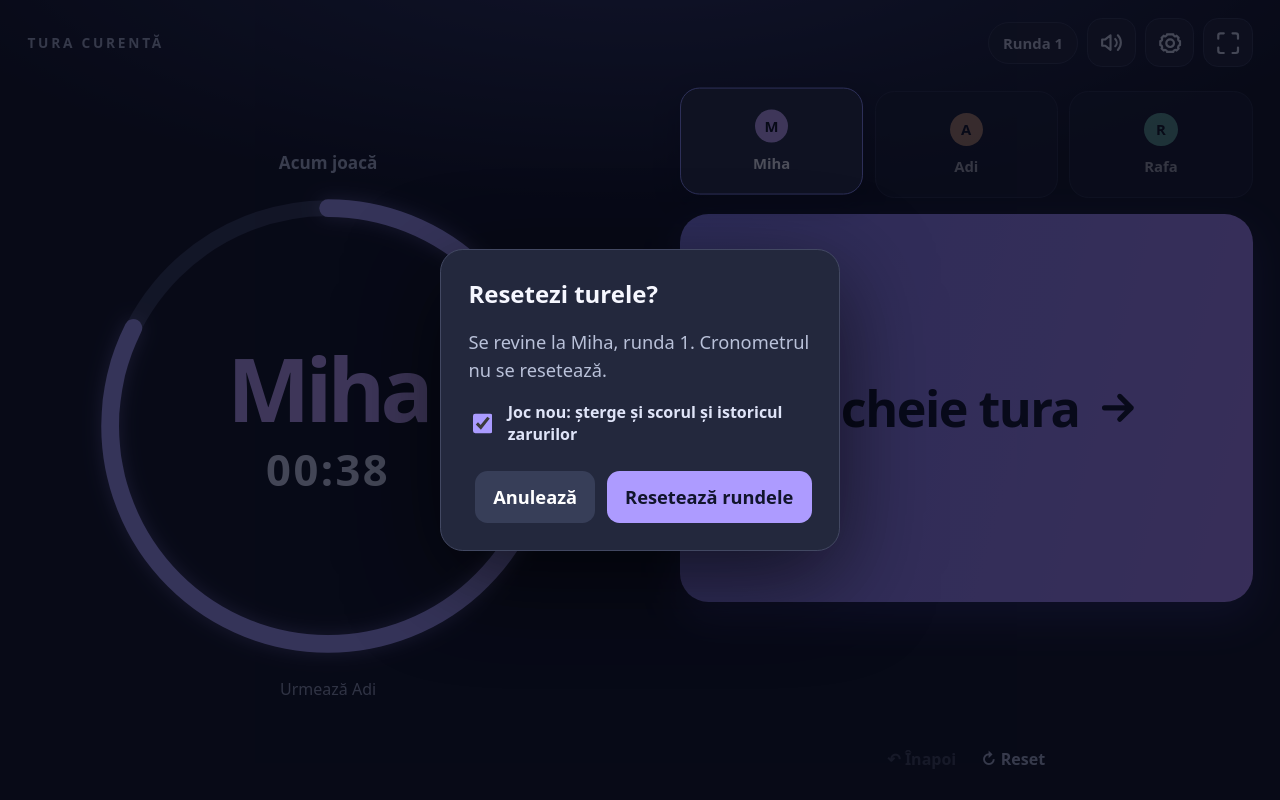
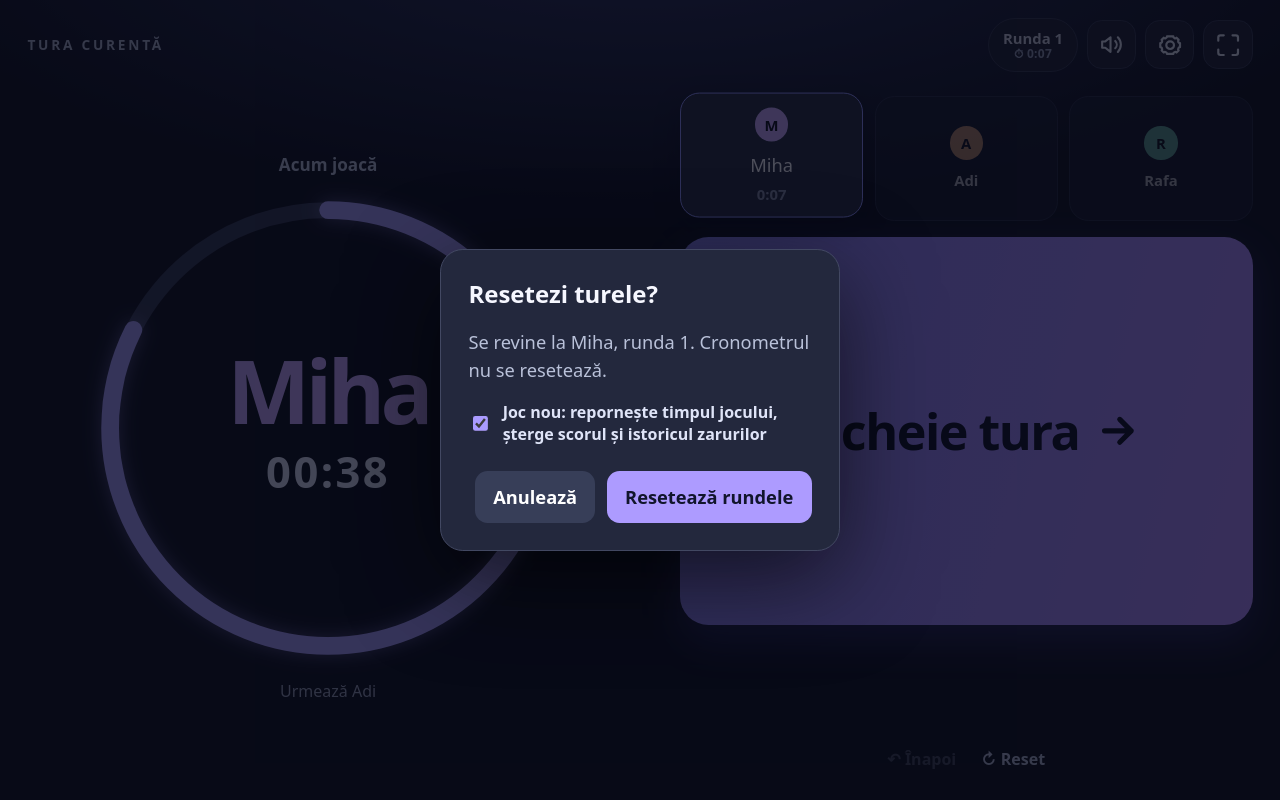
Before and after one commit to RafaelGaju/ture-app, a plain HTML site: page index.html in a window 1280 px wide. Both pictures are taken after a click on the button "↻ Reset". Drawn offline with Linux system fonts and the light colour scheme; no server answers.

Commit message:
Cronometru tură (în cardul jucătorului activ) și durata jocului (sub Runda); layout Catan compact și cu 3 jucători
Co-Authored-By: Claude Opus 5.5 <noreply@anthropic.com>
Claude-Session: https://claude.ai/code/session_01XabwehiN9ZSboaarF1biLk

```diff
--- a/index.html
+++ b/index.html
@@ -22,7 +22,7 @@
     main{width:min(100%,480px);min-height:calc(var(--uvh) * 100);margin:auto;padding:max(24px,env(safe-area-inset-top)) 22px max(24px,env(safe-area-inset-bottom));display:flex;flex-direction:column;gap:0}
     header{display:flex;justify-content:space-between;align-items:center;gap:12px}
     .eyebrow{font-size:12px;font-weight:800;letter-spacing:.20em;color:#a9b1cc;text-transform:uppercase}
-    .round{font-size:13px;font-weight:700;color:#c8cce0;padding:9px 12px;border:1px solid #353b55;border-radius:999px;background:#20253a;white-space:nowrap}
+    .round{display:flex;flex-direction:column;align-items:center;line-height:1.1;gap:1px;font-size:13px;font-weight:700;color:#c8cce0;padding:9px 12px;border:1px solid #353b55;border-radius:999px;background:#20253a;white-space:nowrap}
     .header-actions{display:flex;align-items:center;gap:8px}
     .fullscreen-toggle{width:43px;height:43px;border:1px solid #353b55;border-radius:13px;background:#20253a;color:#dce1f4;display:grid;place-items:center;padding:0;flex-shrink:0}
     .fullscreen-toggle svg{width:23px;height:23px}
@@ -310,6 +310,8 @@
     header{position:relative}
     header.goal-centered .goal-line{position:absolute;left:50%;top:50%;transform:translate(-50%,-50%)}
     header.goal-centered.has-goal .header-right{justify-content:flex-end}
+    .round small{font-size:10.5px;font-weight:700;color:#8e98b5;font-variant-numeric:tabular-nums;letter-spacing:.02em}
+    .player .turn-elapsed{font-size:11px;font-weight:700;color:#8e98b5;font-variant-numeric:tabular-nums;line-height:1;opacity:.9}
     .settings-dice-row{display:flex;align-items:center;gap:12px}
     .settings-dice-row .settings-select{flex:1}
     .settings-range{width:100%;accent-color:#aa9bff;height:32px}
@@ -320,6 +322,12 @@
     /* Multe jucători (4–6) pe telefon în portret: buton și carduri mai compacte */
     main:has(.players.has-many) .player .vp{white-space:nowrap}
     @media not ((orientation: landscape) and (min-width: 700px)){
+    main:has(.quick-score.is-visible) .center{min-height:0;padding:4px 0 10px}
+    main:has(.quick-score.is-visible) .timer-frame{width:min(calc(var(--uvw) * 70),clamp(180px,calc(var(--uvh) * 28),270px))}
+    main:has(.quick-score.is-visible) .players{margin-bottom:16px}
+    main:has(.quick-score.is-visible) .player{min-height:80px;padding:9px 5px;gap:5px}
+    main:has(.quick-score.is-visible) .end{min-height:clamp(110px,calc(var(--uvh) * 17),180px);padding:16px 18px}
+    main:has(.quick-score.is-visible) .actions{padding-top:12px}
     main:has(.players.has-many):has(.quick-score.is-visible) .center{min-height:0;padding:4px 0 8px}
     main:has(.players.has-many):has(.quick-score.is-visible) .timer-frame{width:min(calc(var(--uvw) * 62),clamp(170px,calc(var(--uvh) * 25),240px))}
     main:has(.players.has-many):has(.quick-score.is-visible) .players{margin-bottom:16px;gap:6px}
@@ -398,7 +406,7 @@
       <div class="header-right">
       <div class="goal-line" id="goalLine" hidden><span class="goal-long"></span><span class="goal-short"></span></div>
       <div class="header-actions">
-        <div class="round" id="roundText">Runda 1</div>
+        <div class="round" id="roundChip"><span id="roundText">Runda 1</span><small id="gameElapsed" title="Durata jocului">⏱ 0:00</small></div>
         <button type="button" class="sound-toggle" id="soundToggle" aria-label="Oprește sunetul" aria-pressed="true" title="Sunet pornit (atinge ecranul o dată pentru activarea audio)">
           <svg id="soundIcon" viewBox="0 0 24 24" fill="none" stroke="currentColor" stroke-width="2" stroke-linecap="round" stroke-linejoin="round" aria-hidden="true"><path d="M11 5 6 9H3v6h3l5 4V5Z"/><path d="M15.5 8.5a5 5 0 0 1 0 7M18 5a10 10 0 0 1 0 14"/></svg>
         </button>
@@ -503,7 +511,7 @@
   <dialog id="resetDialog" aria-labelledby="resetTitle">
     <h2 id="resetTitle">Resetezi turele?</h2>
     <p id="resetDescription">Se revine la Miha, runda 1. Cronometrul nu se resetează.</p>
-    <label class="reset-option" id="resetExtrasLabel"><input type="checkbox" id="resetExtras" checked /> Joc nou: șterge și scorul și istoricul zarurilor</label>
+    <label class="reset-option" id="resetExtrasLabel"><input type="checkbox" id="resetExtras" checked /> Joc nou: repornește timpul jocului, șterge scorul și istoricul zarurilor</label>
     <div class="dialog-actions">
       <button class="cancel" id="cancelReset" type="button">Anulează</button>
       <button class="confirm" id="confirmReset" type="button">Resetează rundele</button>
@@ -884,6 +892,7 @@
           completedTurns = 0;
           saveCompletedTurnCount();
           resetCatanScore();
+          restartGameClock();
         }
         // Nu reporni tura. Durata se aplică la momentul de început existent.
         // Astfel scurgerea timpului nu este resetată când sunt modificate setările.
@@ -1000,8 +1009,36 @@
         }
         previousRemainingMilliseconds = millisecondsRemaining;
       }
+      // ===== Cronometre care numără în sus: tura curentă (în cardul jucătorului) și tot jocul =====
+      const gameStartStorageKey = 'ture-game-started-at-v1';
+      let gameStartedAtMilliseconds = (() => {
+        try { const v = Number(localStorage.getItem(gameStartStorageKey)); if (v > 0 && v <= Date.now() + 60000) return v; } catch (_) {}
+        return Date.now();
+      })();
+      try { localStorage.setItem(gameStartStorageKey, String(gameStartedAtMilliseconds)); } catch (_) {}
+      function restartGameClock() {
+        gameStartedAtMilliseconds = Date.now();
+        try { localStorage.setItem(gameStartStorageKey, String(gameStartedAtMilliseconds)); } catch (_) {}
+        lastRenderedElapsedSecond = -1;
+      }
+      function formatElapsed(milliseconds) {
+        const total = Math.max(0, Math.floor(milliseconds / 1000));
+        const hours = Math.floor(total / 3600), minutes = Math.floor((total % 3600) / 60), seconds = total % 60;
+        return hours ? `${hours}:${String(minutes).padStart(2, '0')}:${String(seconds).padStart(2, '0')}` : `${minutes}:${String(seconds).padStart(2, '0')}`;
+      }
+      let lastRenderedElapsedSecond = -1;
+      function renderElapsedCounters(force) {
+        const now = Date.now();
+        const second = Math.floor(now / 1000);
+        if (!force && second === lastRenderedElapsedSecond) return;
+        lastRenderedElapsedSecond = second;
+        document.getElementById('gameElapsed').textContent = `⏱ ${formatElapsed(now - gameStartedAtMilliseconds)}`;
+        const turnElement = playersContainerElement.querySelector('.player.active .turn-elapsed');
+        if (turnElement) turnElement.textContent = formatElapsed(now - currentTurnTimerStartedAtMilliseconds);
+      }
       function keepCircularTimerSmoothlyUpdated() {
         renderCircularTimerAtCurrentTime();
+        renderElapsedCounters(false);
         window.requestAnimationFrame(keepCircularTimerSmoothlyUpdated);
       }
       function displayCurrentPlayerAndRound() {
@@ -1041,6 +1078,13 @@
           nameElement.title = playerName;
           playerElement.append(avatarElement, nameElement);
           decoratePlayerCardWithScore(playerElement, index);
+          if (index === currentPlayerIndex) {
+            const turnElapsed = document.createElement('span');
+            turnElapsed.className = 'turn-elapsed';
+            turnElapsed.title = 'Durata turei curente';
+            turnElapsed.textContent = formatElapsed(Date.now() - currentTurnTimerStartedAtMilliseconds);
+            playerElement.append(turnElapsed);
+          }
           playersContainerElement.append(playerElement);
         });
         undoButton.disabled = completedTurns === 0;
@@ -1978,6 +2022,7 @@
         if (typeof navigator.vibrate === 'function') navigator.vibrate([100, 60, 100, 60, 300]);
       }
       function startNewGame() {
+        restartGameClock();
         resetCatanScore();
         diceHistory = []; saveDiceHistory();
         lastDiceRoll = null; saveLastDiceRoll();
@@ -1995,7 +2040,7 @@
           button.setAttribute('aria-pressed', String(catanScore[button.dataset.award] === activeIndex));
         });
         playersContainerElement.classList.toggle('is-scoring', gameSettings.catan);
-        document.getElementById('resetExtrasLabel').hidden = !(diceSettings.enabled || gameSettings.catan);
+        document.getElementById('resetExtrasLabel').hidden = false;
       }
       function changeWinningPoints(delta) {
         gameSettings.target = Math.min(20, Math.max(5, winningPoints() + delta));
@@ -2074,6 +2119,7 @@
       document.getElementById('cancelReset').addEventListener('click', () => resetDialog.close());
       document.getElementById('confirmReset').addEventListener('click', () => {
         const resetExtras = document.getElementById('resetExtras');
+        if (resetExtras.checked) restartGameClock();
         if (!document.getElementById('resetExtrasLabel').hidden && resetExtras.checked) {
           resetCatanScore();
           diceHistory = []; saveDiceHistory();
--- a/sw.js
+++ b/sw.js
@@ -1,5 +1,5 @@
 // PWA offline cache — schimbă versiunea când actualizezi fișierele aplicației.
-const CACHE_VERSION = 'ture-app-pwa-v25';
+const CACHE_VERSION = 'ture-app-pwa-v26';
 const REQUIRED_OFFLINE_FILES = [
   './',
   './index.html',
```
